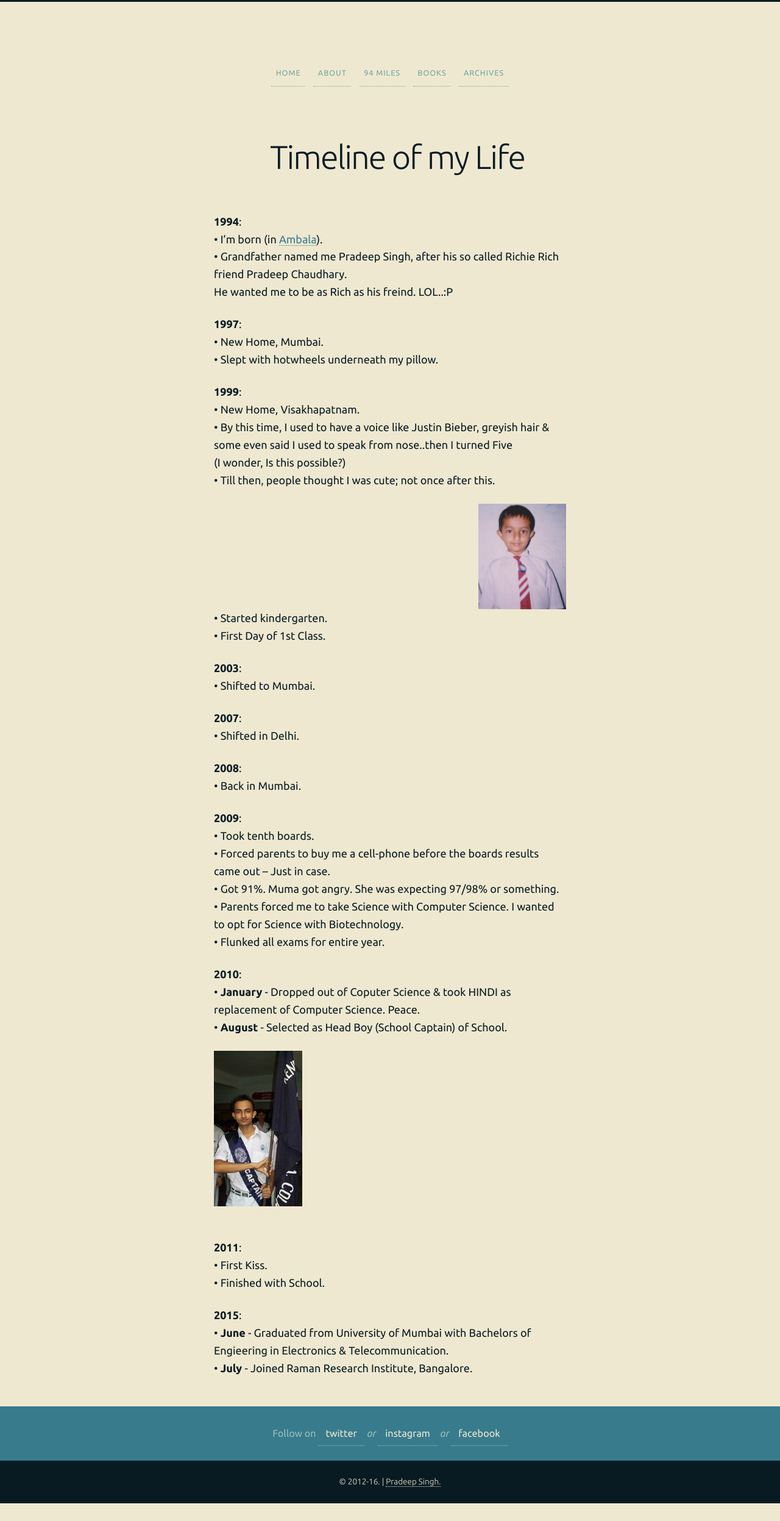
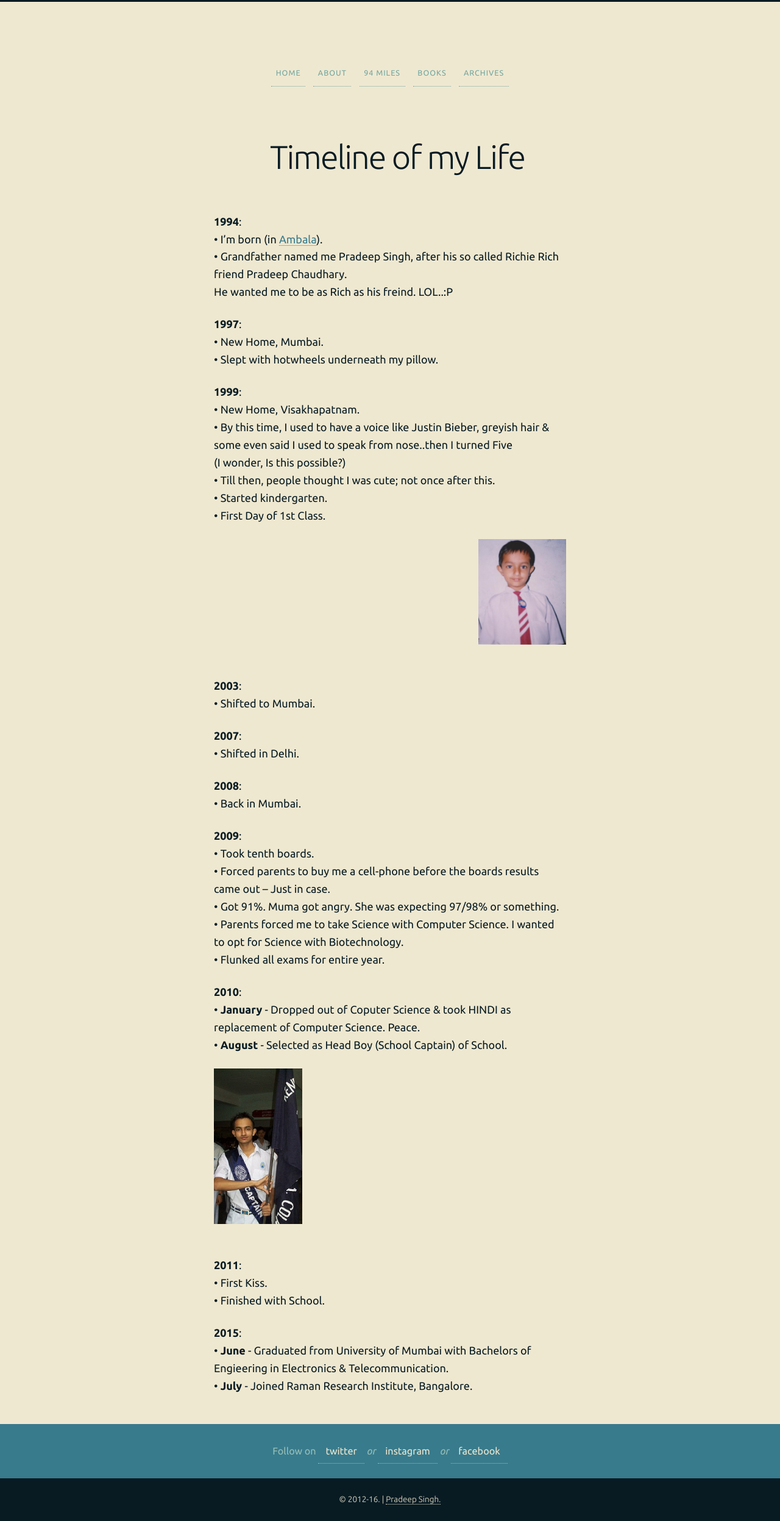
Before and after one commit to 93notes/93notes.github.io, a Jekyll site: the page built from timeline.html, in a window 1280 px wide. Shown: the whole page at 61% size. Built offline with Jekyll 4.4.1, drawn with Linux system fonts in a browser that asks for light colours; nearby versions of some CDN libraries; before the commit the page ends 2465 px from its top, so only the background shows below that.

Commit message:
Update timeline.html

```diff
--- a/timeline.html
+++ b/timeline.html
@@ -52,11 +52,11 @@ slug: timeline
 &bull; By this time, I used to have a voice like Justin Bieber, greyish hair &amp; some even said I used to speak from nose..then I turned Five </br>
 (I wonder, Is this possible?)</br>
 &bull; Till then, people thought I was cute; not once  after this. </br>
+&bull; Started kindergarten. </br>
+&bull; First Day of 1st Class.
 <div id="event-main" class="g one-whole cf">
   <img width="25%" style="float: right;" src="/images/personal/first-day-in-school.jpg" alt="Pradeep Singh first day in School"/>
-</div>
-&bull; Started kindergarten. </br>
-&bull; First Day of 1st Class. </br>
+</div></br>
 </p>
 
 <p>
```
